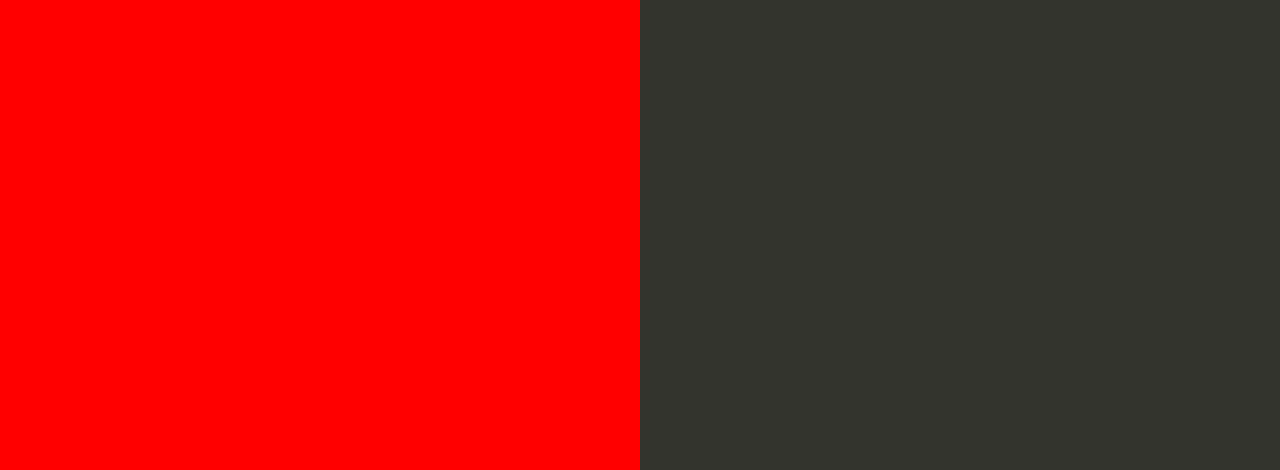
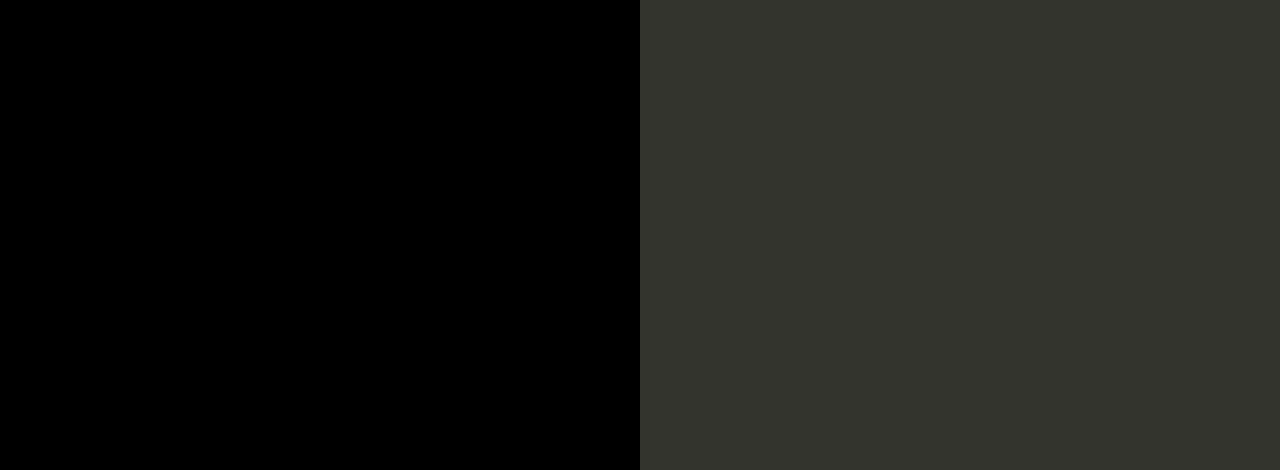
Before and after one commit to ashfaque0672/nodeJS-app, a website: page index.html in a window 1280 px wide. Shown: the part 330-800 px from the top of the page. Drawn offline with Linux system fonts and the light colour scheme.

Commit message:
Update background color of textColumn to black
Changed background color of textColumn from red to black.

```diff
--- a/index.html
+++ b/index.html
@@ -35,7 +35,7 @@
 
         text-align: right;
         padding-top: 11em;
-        background-color: red;
+        background-color: black;
 
       }
       .textColumn p {
```
